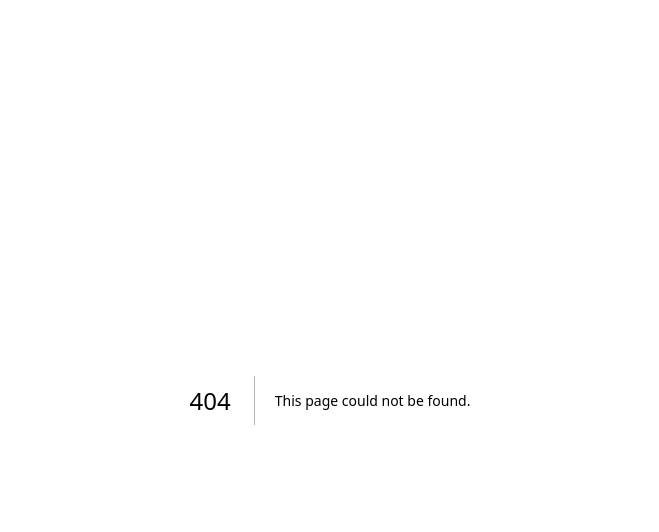
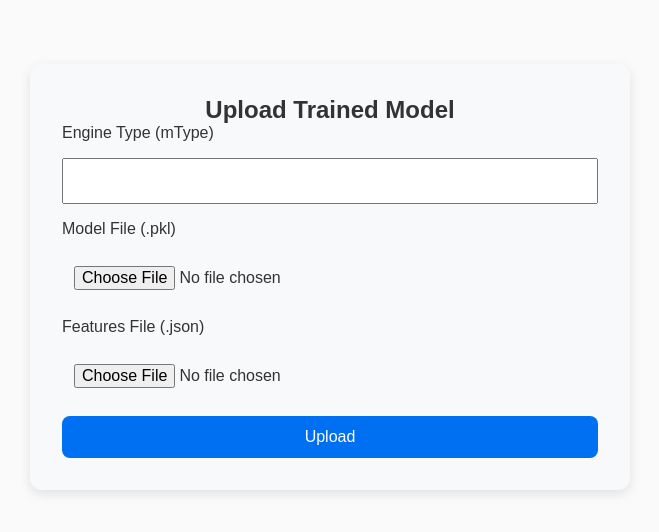
Before and after one commit to Ajioz/RuLapp, a Next.js app in the folder client/: page /admin/upload-model in a window 1280 px wide. Before the commit this address had no page. Shown: the top 532 px of the page, without its empty margins (310-969 px from the left). Built offline with nearby package versions, Linux system fonts and the light colour scheme.

Commit message:
added admin uplad of artefact

```diff
--- /dev/null
+++ b/client/pages/admin/upload-model.tsx
@@ -0,0 +1,131 @@
+import { useState } from "react";
+import styled from "styled-components";
+import Head from "next/head";
+
+const Container = styled.div`
+  max-width: 600px;
+  margin: 4rem auto;
+  padding: 2rem;
+  border-radius: 12px;
+  background-color: #f8f9fa;
+  box-shadow: 0 4px 12px rgba(0, 0, 0, 0.1);
+`;
+
+const Title = styled.h2`
+  text-align: center;
+  color: #333;
+`;
+
+const Form = styled.form`
+  display: flex;
+  flex-direction: column;
+  gap: 1rem;
+`;
+
+const Input = styled.input`
+  padding: 0.75rem;
+  font-size: 1rem;
+`;
+
+const Button = styled.button`
+  background-color: #0070f3;
+  color: white;
+  padding: 0.75rem;
+  font-size: 1rem;
+  border: none;
+  border-radius: 8px;
+  cursor: pointer;
+
+  &:hover {
+    background-color: #005bb5;
+  }
+`;
+
+const Message = styled.p<{ success?: boolean }>`
+  color: ${(props) => (props.success ? "green" : "red")};
+`;
+
+export default function UploadModelPage() {
+  const [mType, setMType] = useState("");
+  const [modelFile, setModelFile] = useState<File | null>(null);
+  const [featuresFile, setFeaturesFile] = useState<File | null>(null);
+  const [message, setMessage] = useState("");
+  const [isSuccess, setIsSuccess] = useState(false);
+
+  const handleSubmit = async (e: React.FormEvent) => {
+    e.preventDefault();
+
+    if (!mType || !modelFile || !featuresFile) {
+      setMessage("All fields are required.");
+      setIsSuccess(false);
+      return;
+    }
+
+    const formData = new FormData();
+    formData.append("mType", mType);
+    formData.append("model_file", modelFile);
+    formData.append("features_file", featuresFile);
+
+    try {
+      const res = await fetch(
+        `${process.env.NEXT_PUBLIC_API_URL}/v1/artefact/upload`,
+        {
+          method: "POST",
+          headers: {
+            Authorization: `Bearer ${process.env.NEXT_PUBLIC_ADMIN_API_KEY}`,
+          },
+          body: formData,
+        }
+      );
+
+      const data = await res.json();
+
+      if (!res.ok) throw new Error(data.detail || "Upload failed");
+
+      setIsSuccess(true);
+      setMessage(data.message);
+    } catch (err: any) {
+      setIsSuccess(false);
+      setMessage(err.message || "Upload error.");
+    }
+  };
+
+  return (
+    <>
+      <Head>
+        <title>Upload Model Artifact</title>
+      </Head>
+      <Container>
+        <Title>Upload Trained Model</Title>
+        <Form onSubmit={handleSubmit}>
+          <label>Engine Type (mType)</label>
+          <Input
+            type="text"
+            value={mType}
+            onChange={(e) => setMType(e.target.value)}
+            required
+          />
+
+          <label>Model File (.pkl)</label>
+          <Input
+            type="file"
+            accept=".pkl"
+            onChange={(e) => setModelFile(e.target.files?.[0] || null)}
+            required
+          />
+
+          <label>Features File (.json)</label>
+          <Input
+            type="file"
+            accept=".json"
+            onChange={(e) => setFeaturesFile(e.target.files?.[0] || null)}
+            required
+          />
+
+          <Button type="submit">Upload</Button>
+          {message && <Message success={isSuccess}>{message}</Message>}
+        </Form>
+      </Container>
+    </>
+  );
+}
```
